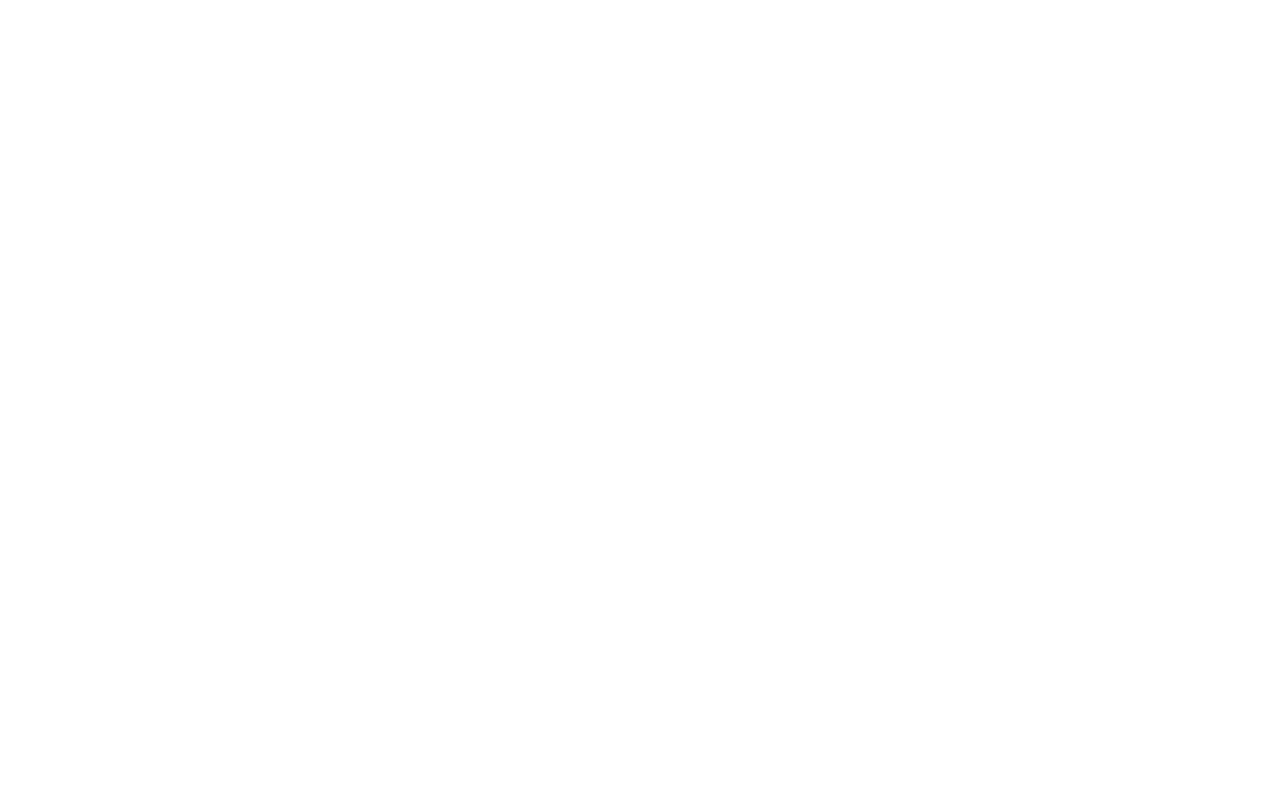
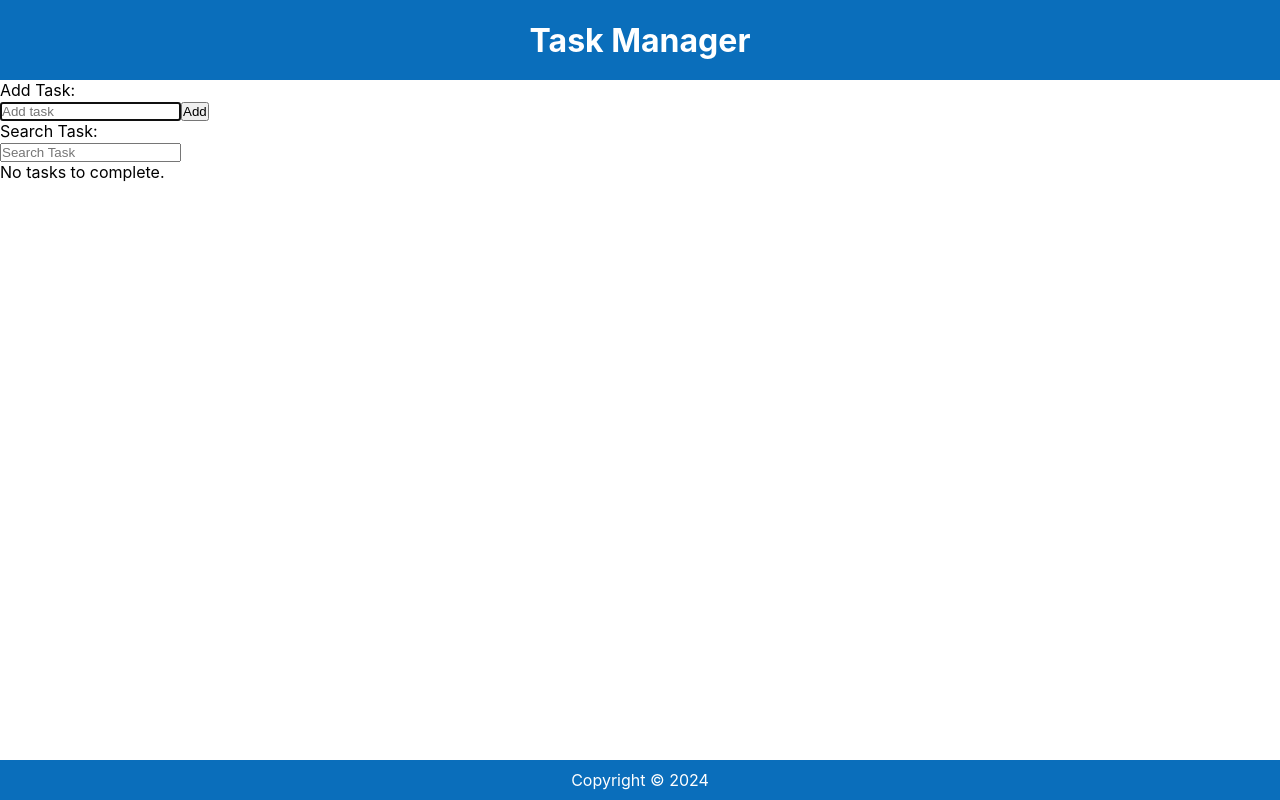
Before and after one commit to jonasnavin/task-manager, a React (Create React App) app: page / in a window 1280 px wide. Built offline with nearby package versions, Linux system fonts and the light colour scheme; the HTML template or start-up script is replaced by a standard one.

Commit message:
Required components has added

```diff
--- a/package.json
+++ b/package.json
@@ -5,6 +5,8 @@
   "dependencies": {
     "react": "^18.3.1",
     "react-dom": "^18.3.1",
+    "react-icons": "^5.3.0",
+    "react-router-dom": "^6.28.0",
     "react-scripts": "5.0.1",
     "web-vitals": "^2.1.4"
   },
--- /dev/null
+++ b/src/App.css
@@ -0,0 +1,19 @@
+.header {
+    height: 10vh;
+}
+
+.main {
+    min-height: 85vh;
+}
+
+.footer {
+    height: 5vh;
+}
+
+.header, .footer {
+    background-color: rgb(10, 110, 187);
+    color: white;
+    display: flex;
+    justify-content: center;
+    align-items: center;
+}
--- a/src/App.js
+++ b/src/App.js
@@ -1,8 +1,16 @@
 import React from 'react'
+import './App.css'
+import Header from './components/Header'
+import Footer from './components/Footer'
+import Main from './components/Main'
 
 const App = () => {
   return (
-    <div></div>
+    <>
+      <Header />
+      <Main />
+      <Footer />
+    </>
   )
 }
 
--- /dev/null
+++ b/src/components/Footer.js
@@ -0,0 +1,12 @@
+import React from 'react'
+
+const Footer = () => {
+    const date = new Date()
+  return (
+    <footer className='footer'>
+        <p>Copyright &copy; {date.getFullYear()}</p>
+    </footer>
+  )
+}
+
+export default Footer
--- /dev/null
+++ b/src/components/Header.js
@@ -0,0 +1,11 @@
+import React from 'react'
+
+const Header = () => {
+  return (
+    <header className='header'>
+        <h1>Task Manager</h1>
+    </header>
+  )
+}
+
+export default Header
--- /dev/null
+++ b/src/components/Main.js
@@ -0,0 +1,19 @@
+import React from 'react'
+import Task from './Task'
+import { DataProvider } from '../context/DataContext'
+import NewTask from './NewTask'
+import SearchTask from './SearchTask'
+
+const Main = () => {
+    return (
+        <main className='main'>
+            <DataProvider>
+                <NewTask />
+                <SearchTask />
+                <Task />
+            </DataProvider>
+        </main>
+    )
+}
+
+export default Main
--- /dev/null
+++ b/src/components/NewTask.js
@@ -0,0 +1,37 @@
+import React, { useContext } from 'react'
+import DataContext from '../context/DataContext'
+
+const NewTask = () => {
+    const { addTask, setAddTask, handleSubmit } = useContext(DataContext)
+    return (
+        <form
+            onSubmit={e => e.preventDefault()}
+            className='task-form'
+        >
+            <label
+                htmlFor='add-task'
+                className='add-label'
+            >
+                Add Task:
+            </label>
+            <br />
+            <input
+                type="text"
+                placeholder='Add task'
+                id='add-task'
+                className='add-input'
+                autoFocus
+                value={addTask}
+                onChange={e => setAddTask(e.target.value)}
+            />
+            <button
+                type='submit'
+                onClick={handleSubmit}
+            >
+                Add
+            </button>
+        </form>
+    )
+}
+
+export default NewTask
--- /dev/null
+++ b/src/components/SearchTask.js
@@ -0,0 +1,30 @@
+import React, { useContext } from 'react'
+import DataContext from '../context/DataContext'
+
+const SearchTask = () => {
+    const { searchTask, setSearchTask } = useContext(DataContext)
+    return (
+        <form
+            onSubmit={e => e.preventDefault()}
+            className='search-form'
+        >
+            <label
+                htmlFor="search-task"
+                className='search-label'
+            >
+                Search Task:
+            </label>
+            <br />
+            <input
+                type="text"
+                id='search-task'
+                className='search-input'
+                placeholder='Search Task'
+                value={searchTask}
+                onChange={e => setSearchTask(e.target.value)}
+            />
+        </form>
+    )
+}
+
+export default SearchTask
--- /dev/null
+++ b/src/components/Task.js
@@ -0,0 +1,21 @@
+import React, { useContext } from 'react'
+import DataContext from '../context/DataContext'
+import TaskList from './TaskList'
+
+const Task = () => {
+    const { tasks, searchTask } = useContext(DataContext)
+    const taskResult = tasks.filter(task => ((task.data).toLowerCase()).includes(searchTask.toLowerCase()))
+    return (
+        <ul className='task-list'>
+            {
+                taskResult.length ? taskResult.map(task => (
+                    <TaskList key={task.id} task={task} />
+                )) : (
+                    <p>No tasks to complete.</p>
+                )
+            }
+        </ul>
+    )
+}
+
+export default Task
--- /dev/null
+++ b/src/components/TaskList.js
@@ -0,0 +1,31 @@
+import React, { useContext } from 'react'
+import DataContext from '../context/DataContext'
+import { FaTrashAlt } from 'react-icons/fa'
+
+const TaskList = ({ task }) => {
+    const { handleChange, handleDelete } = useContext(DataContext)
+    return (
+        <li>
+            <input
+                type="checkbox"
+                className='check-list'
+                id={task.id}
+                checked={task.checked}
+                onChange={() => handleChange(task.id)}
+            />
+            <label
+                className='list'
+                htmlFor={task.id}
+            >
+                {task.data}
+            </label>
+            <FaTrashAlt
+                className='delete-button'
+                role='button'
+                onClick={() => handleDelete(task.id)}
+            />
+        </li>
+    )
+}
+
+export default TaskList
--- /dev/null
+++ b/src/context/DataContext.js
@@ -0,0 +1,44 @@
+import { createContext, useState } from "react";
+
+const DataContext = createContext({})
+
+export const DataProvider = ({ children }) => {
+
+    const [tasks, setTasks] = useState(JSON.parse(localStorage.getItem('task-list')) || [])
+
+    const [addTask, setAddTask] = useState('')
+    const [searchTask, setSearchTask] = useState('')
+
+    const handleChange = (id) => {
+        const task = tasks.map(task => task.id === id ? { ...task, checked: !task.checked } : task)
+        setTasks(task)
+        localStorage.setItem("task-list", JSON.stringify(task))
+    }
+
+    const handleDelete = (id) => {
+        const task = tasks.filter(task => task.id !== id)
+        setTasks(task)
+        localStorage.setItem("task-list", JSON.stringify(task))
+    }
+
+    const handleSubmit = () => {
+        if (addTask) {
+            const id = tasks.length ? tasks[tasks.length - 1].id + 1 : 1
+            const task = { id, data: addTask, checked: false }
+            const allTasks = [...tasks, task]
+            setTasks(allTasks)
+            setAddTask('')
+            localStorage.setItem("task-list", JSON.stringify(allTasks))
+        }
+    }
+
+    return (
+        <DataContext.Provider value={{
+            tasks, setTasks, handleChange, handleDelete, addTask, setAddTask, handleSubmit, searchTask, setSearchTask
+        }}>
+            {children}
+        </DataContext.Provider>
+    )
+}
+
+export default DataContext
--- a/src/index.css
+++ b/src/index.css
@@ -1,5 +1,9 @@
+* {
+  margin: 0;
+  padding: 0;
+}
+
 body {
-  margin: 0;
   font-family: -apple-system, BlinkMacSystemFont, 'Segoe UI', 'Roboto', 'Oxygen',
     'Ubuntu', 'Cantarell', 'Fira Sans', 'Droid Sans', 'Helvetica Neue',
     sans-serif;
```
Also changed, not shown: 1 other file (tests, documents, lock files or other folders).
